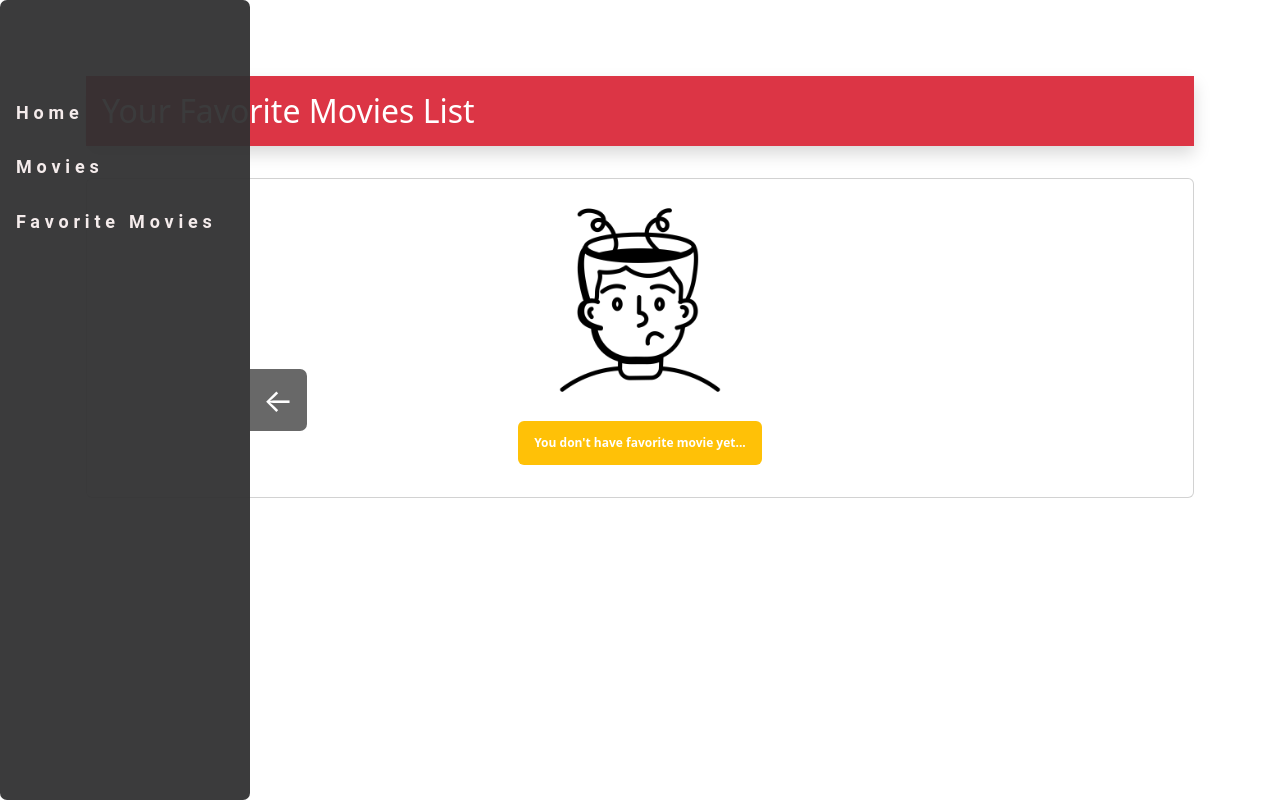
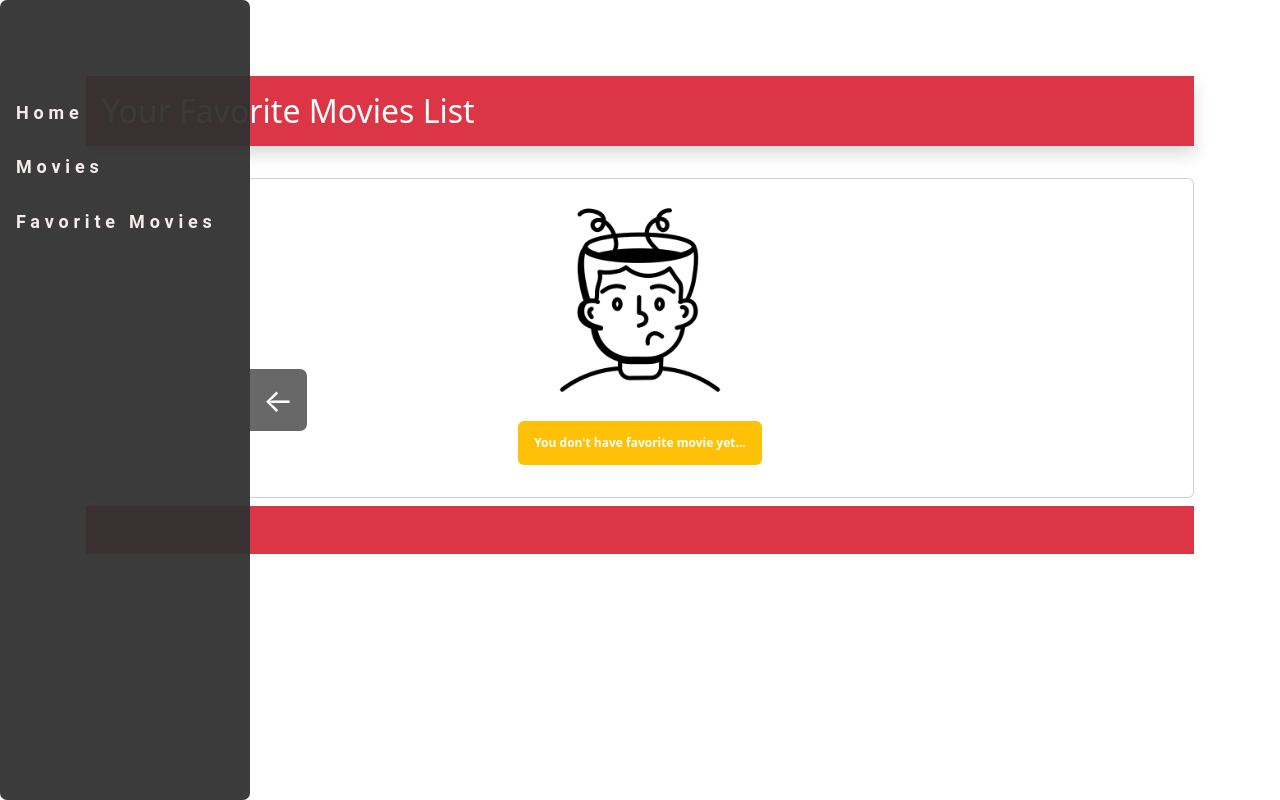
Before and after one commit to mertugrulfrontenddev/react-movie-library, a React (Create React App) app: page /favorite in a window 1280 px wide. Built offline with nearby package versions, Linux system fonts and the light colour scheme.

Commit message:
added-css

```diff
--- a/src/App.js
+++ b/src/App.js
@@ -1,4 +1,3 @@
-import { useState } from "react";
 import "bootstrap/dist/css/bootstrap.min.css";
 import "bootstrap/dist/js/bootstrap.bundle.min.js";
 import "./App.css";
--- a/src/components/FavoriteMovies.jsx
+++ b/src/components/FavoriteMovies.jsx
@@ -34,7 +34,7 @@ const FavoriteMovies = () => {
                 }
               >
                 <div className="card shadow mb-4">
-                  <div className="card-body d-flex flex-column justify-content-center align-items-center">
+                  <div className="card-body d-flex flex-column justify-content-center align-items-center ">
                     <img
                       src={movie.poster}
                       alt=""
@@ -50,6 +50,8 @@ const FavoriteMovies = () => {
             ))
         )}
       </div>
+
+      <div className="p-4 w-100 bg-danger mt-2"> </div>
     </div>
   );
 };
--- a/src/components/MovieItem.jsx
+++ b/src/components/MovieItem.jsx
@@ -78,6 +78,7 @@ const MovieItem = () => {
           <p>No movies available.</p>
         )}
       </div>
+      <div className="p-4 w-100 bg-primary mt-2"> </div>
     </div>
   );
 };
--- a/src/components/Movies.jsx
+++ b/src/components/Movies.jsx
@@ -1,9 +1,6 @@
-import { useContext, useEffect } from "react";
-import { CinemaApiContext } from "../context/CinemaContext";
 import MovieItem from "./MovieItem";
 
 const Movies = () => {
-  let { movieItems } = useContext(CinemaApiContext);
   return (
     <div className="container">
       <MovieItem />
```
